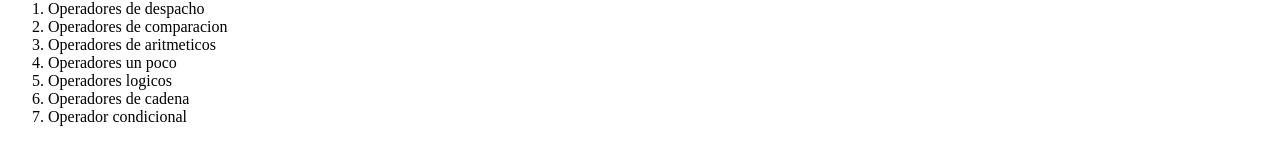
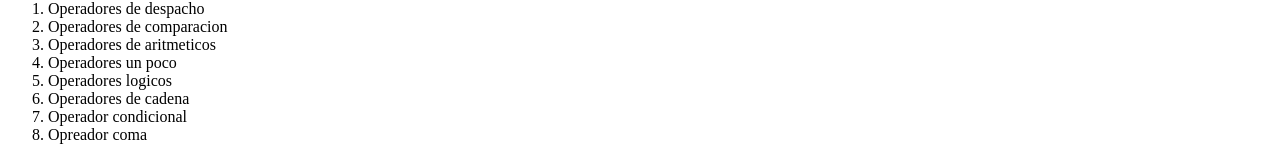
Before and after one commit to angulo-joaquin/Trabajo-de-HTML-CSS-y-JS, a plain HTML site: page HTML/index.html in a window 1280 px wide. Shown: the part 1469-1626 px from the top of the page. Drawn offline with Linux system fonts and the light colour scheme.

Commit message:
se agrega el octavo operador

```diff
--- a/HTML/index.html
+++ b/HTML/index.html
@@ -90,6 +90,7 @@
         <li>Operadores logicos</li>
         <li>Operadores de cadena</li>
         <li>Operador condicional</li>
+        <li>Opreador coma</li>
       </ol>
     </p>
 </body>
```
